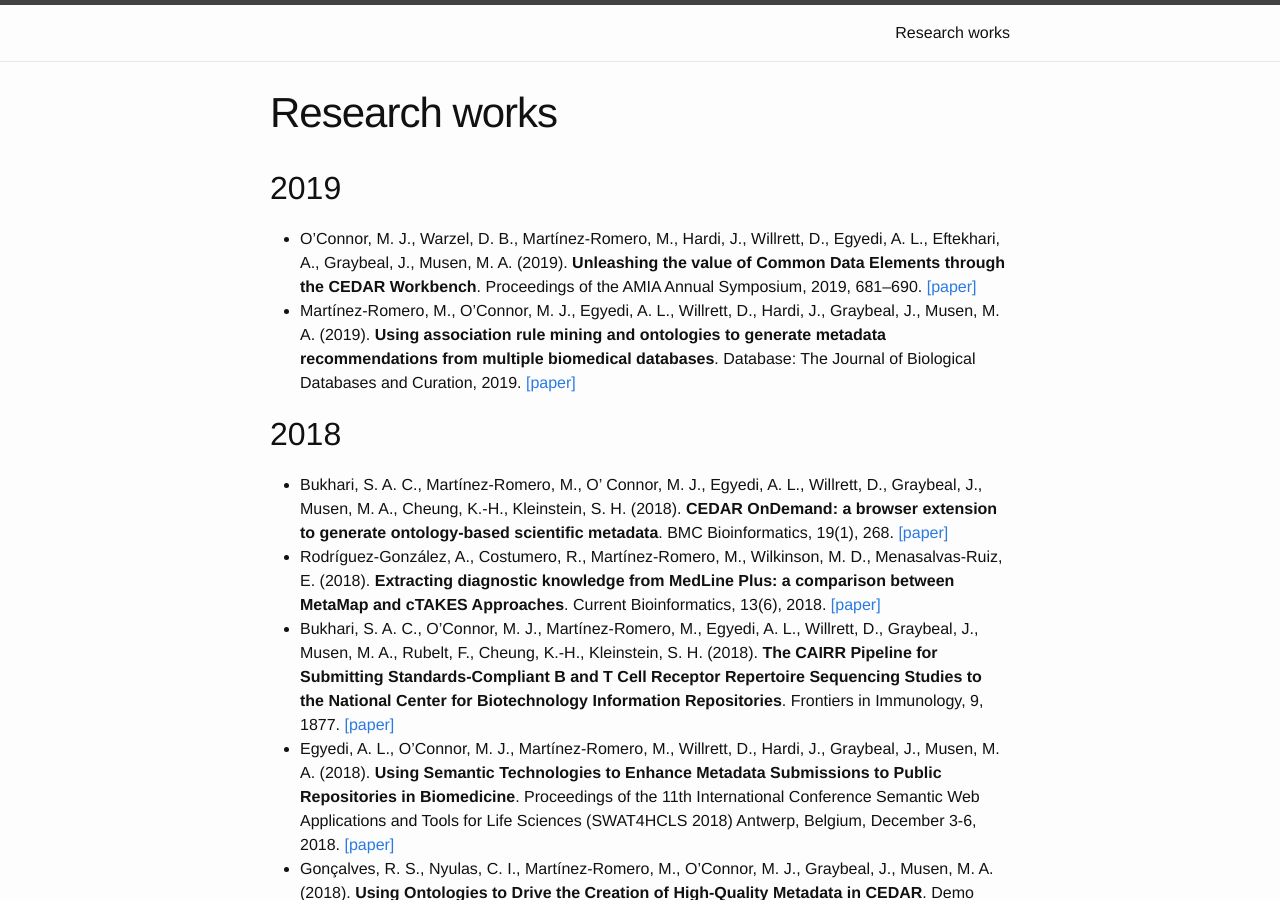
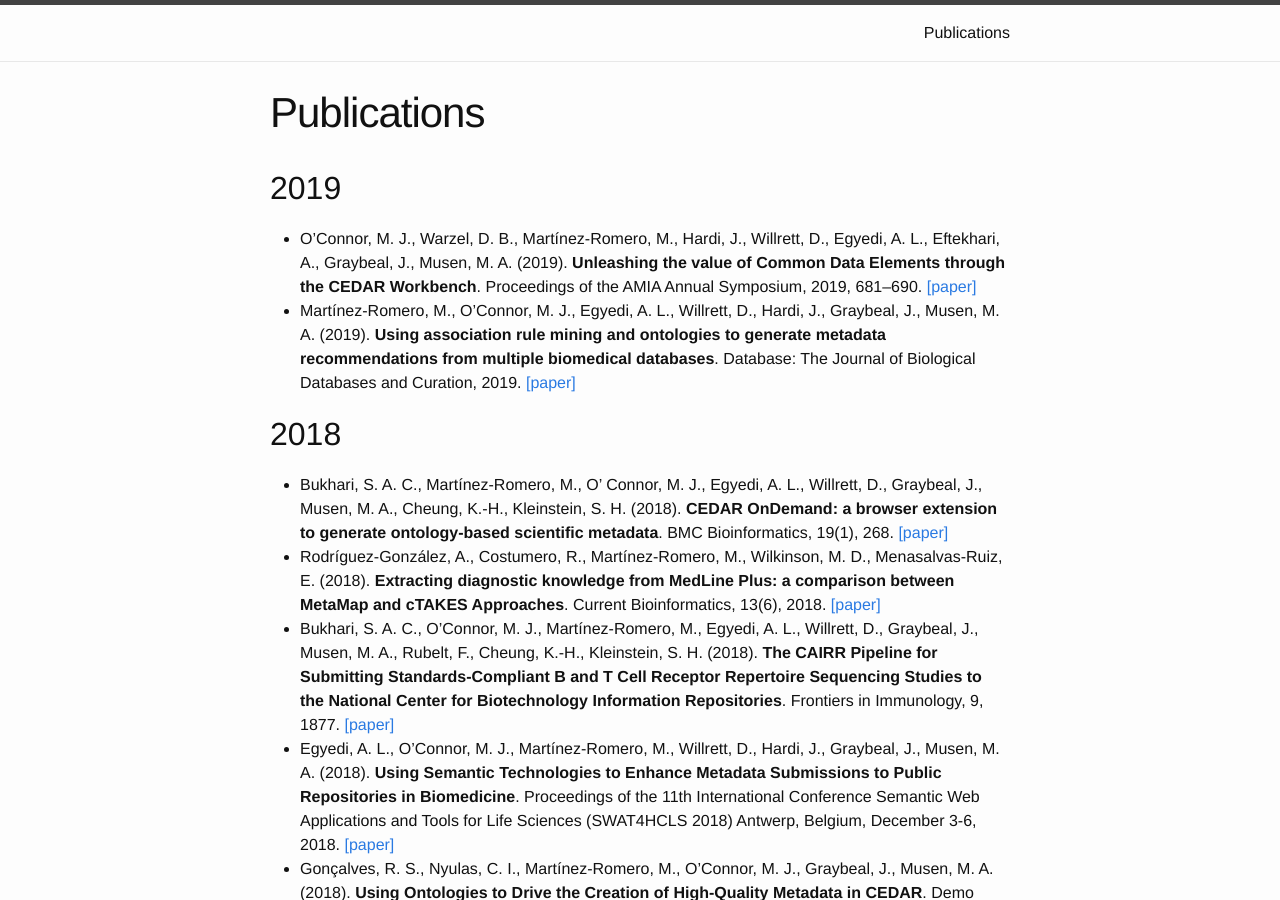
Before and after one commit to marcosmro/marcosmro.github.io, a Jekyll site: the page built from research_works/index.html, in a window 1280 px wide and 900 px high. Built offline with Jekyll 4.4.1, drawn with Linux system fonts in a browser that asks for light colours.

Commit message:
Update index.html

```diff
--- a/research_works/index.html
+++ b/research_works/index.html
@@ -1,6 +1,6 @@
 ---
 layout: page
-title: Research works
+title: Publications
 permalink: /research_works/
 ---
 <h2>2019</h2>
```
